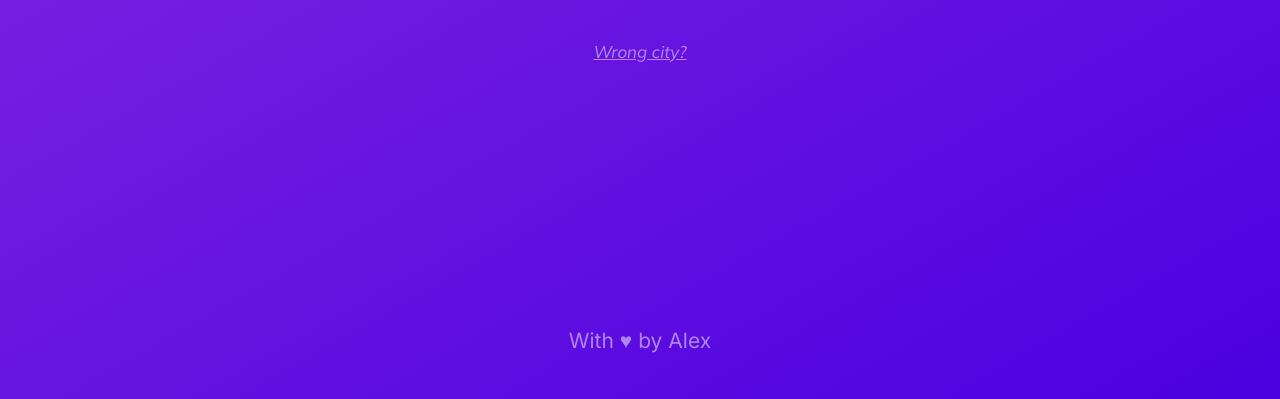
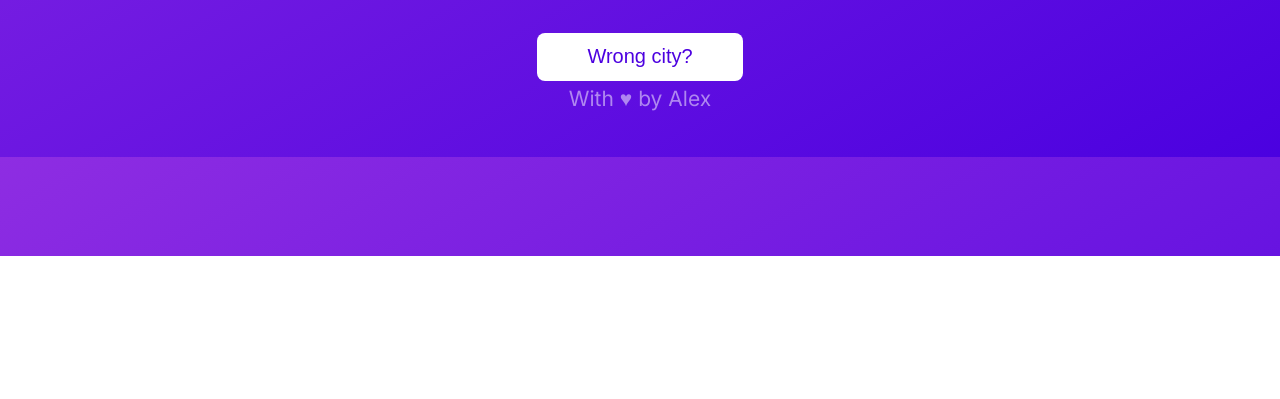
Before and after one commit to AnatolyKostarev/WeatherForecast-JS, a plain HTML site: page index.html in a window 1280 px wide. Shown: the part 544-943 px from the top of the page. After the commit the page ends 800 px from the top, so only its background shows below. Drawn offline with Linux system fonts and the light colour scheme.

Commit message:
Add data attr for styling of btn

```diff
--- a/css/forecast.css
+++ b/css/forecast.css
@@ -24,7 +24,7 @@
   color: rgba(255, 255, 255, 0.8);
 }
 
-.forecast .forecast__button {
+button[data-current="wrong"] {
   margin-bottom: 250px;
   background: transparent;
   font-family: "Mulish", sans-serif;
```
